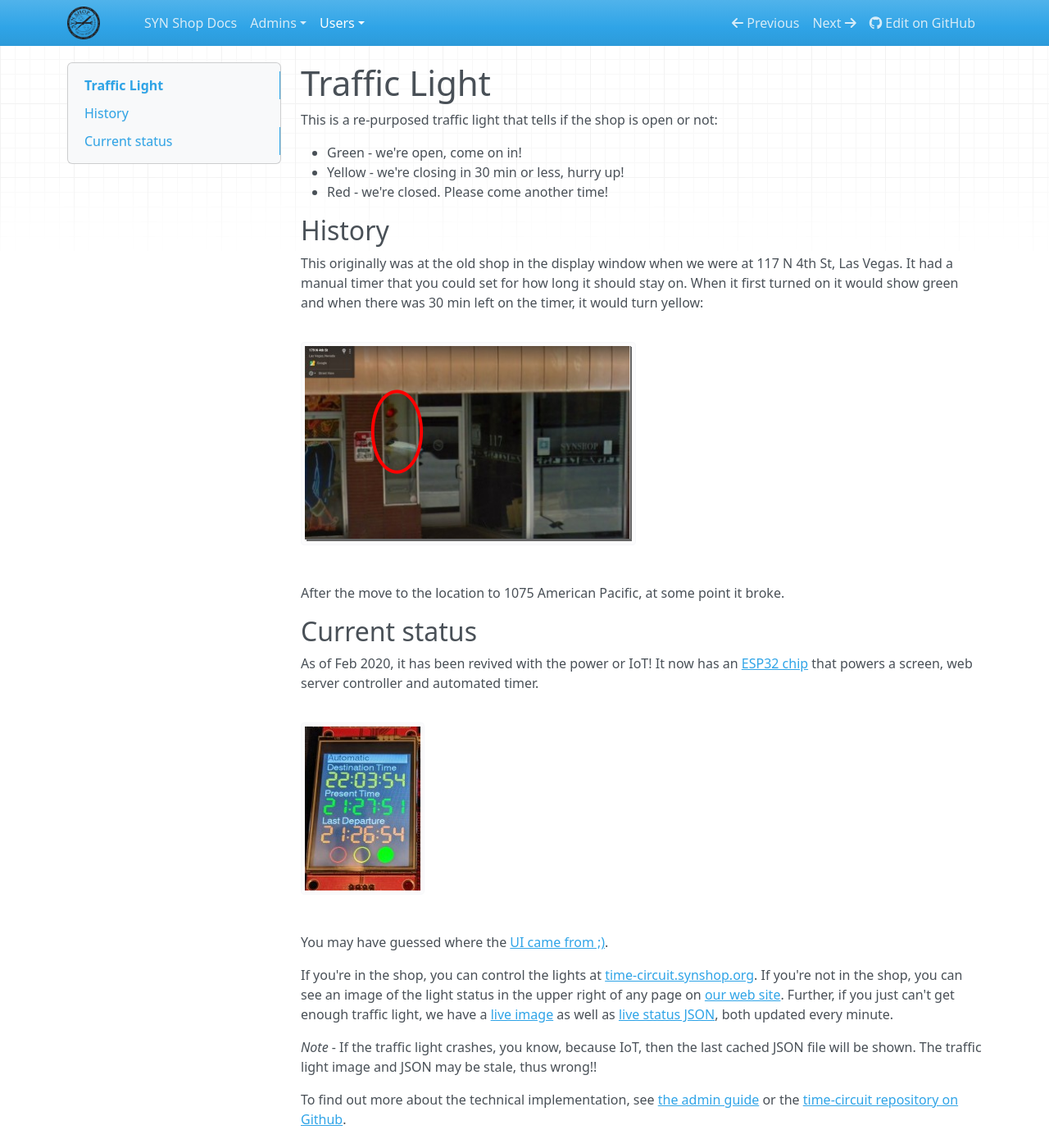
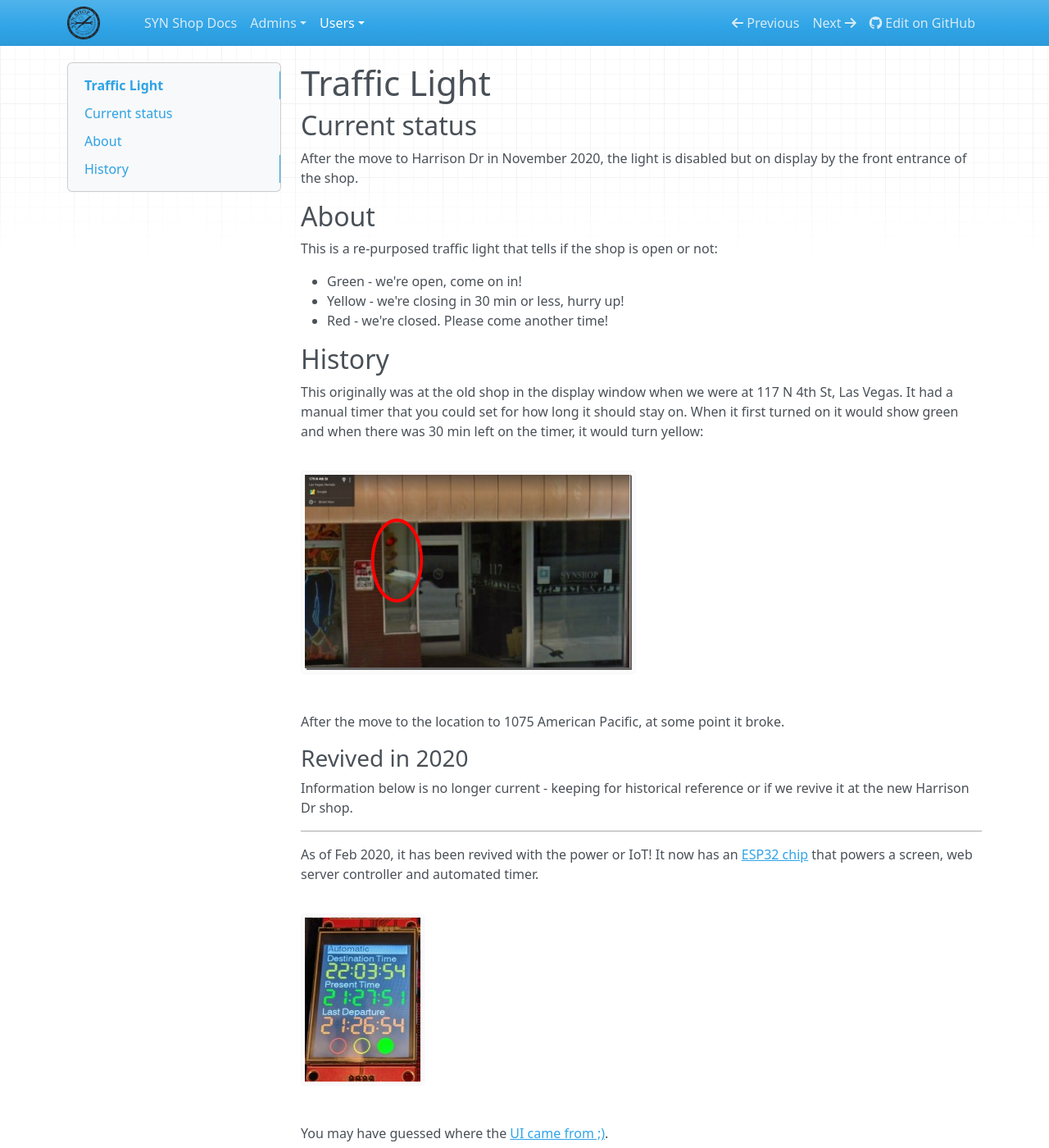
Before and after one commit to synshop/rtfm, an MkDocs documentation site: the page built from docs/users/Projects/Traffic-Light.md, in a window 1280 px wide and 1400 px high. Shown: the whole window at 82% size. Built offline with MkDocs 1.6.1, drawn with Linux system fonts in a browser that asks for light colours; nearby versions of some CDN libraries.

Commit message:
Update Traffic-Light.md

```diff
--- a/docs/users/Projects/Traffic-Light.md
+++ b/docs/users/Projects/Traffic-Light.md
@@ -1,4 +1,10 @@
 # Traffic Light
+
+## Current status
+
+After the move to Harrison Dr in November 2020, the light is disabled but on display by the front entrance of the shop.
+
+## About
 
 This is a re-purposed traffic light that tells if the shop is open or not:
 
@@ -14,7 +20,11 @@ This originally was at the old shop in the display window when we were at 117 N
 
 After the move to the location to 1075 American Pacific, at some point it broke.
 
-## Current status
+### Revived in 2020
+
+Information below is no longer current - keeping for historical reference or if we revive it at the new Harrison Dr  shop.
+
+-------
 
 As of Feb 2020, it has been revived with the power or IoT!  It now has an [ESP32 chip](https://en.wikipedia.org/wiki/ESP32) that powers a screen, web server controller and automated timer.
 
```
